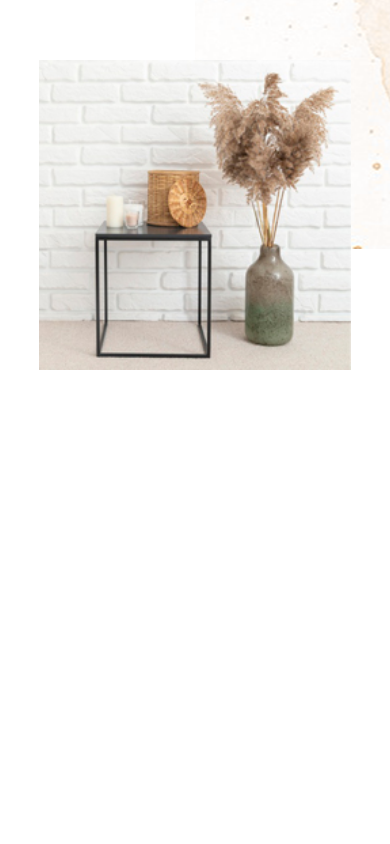
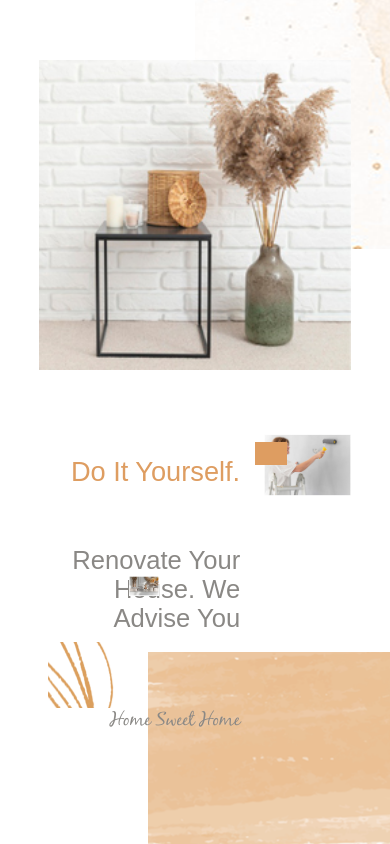
Before and after one commit to ahmed-lotfy-dev/Funiture-Tips-Website, a website: page index.html in a window 390 px wide. Shown: the part 6893-7737 px from the top of the page. Before the commit the page ends 7597 px from the top, so only its background shows below. Drawn offline with Linux system fonts and the light colour scheme.

Commit message:
section 5 nearly finished just responsive part on bigger screen

```diff
--- a/css/main.css
+++ b/css/main.css
@@ -1439,9 +1439,100 @@ body {
 
 
 /* Start Section 5  */
+.section5 {
+    display: flex;
+    position: relative;
+    width: 80vw;
+    justify-content: center;
+    margin: 0 auto;
+    flex-direction: row;
+    padding-top: var(--padding-top);
+    padding-bottom: var(--padding-bottom);
+}
 
+.section5::after {
+    content: "";
+    position: absolute;
+    background: url(../images/section-5-right-shape.png) no-repeat center center;
+    width: 100%;
+    height: 50%;
+    bottom: -15%;
+    right: -35%;
+    z-index: -1;
+}
 
+.section5 .heading {
+    text-align: right;
+    padding-right: 1.5rem;
+}
 
+.section5 .heading h2 {
+    color: var(--main-color);
+    font-weight: 400;
+    text-transform: capitalize;
+    font-size: 1.7rem;
+    padding-bottom: 2rem;
+}
 
+.section5 .heading p {
+    text-transform: capitalize;
+    font-size: 1.6rem;
+    color: var(--text-color-dark);
+    width: 100%;
+    padding-bottom: 2rem;
 
-/* End Section 5  */
+}
+
+.section5 .heading h3 {
+    font-family: "black-jack-regular", sans-serif;
+    font-weight: 400;
+    text-transform: capitalize;
+    color: var(--text-color-dark);
+    padding-top: 1rem;
+}
+
+.section5 .images {
+    flex-basis: 60%;
+}
+
+.section5 .images .images-container {
+    position: relative;
+}
+
+.section5 .images .images-container .img1 {
+    width: 100%;
+}
+
+.section5 .images .images-container::before {
+    content: "";
+    position: absolute;
+    background: url(../images/section-5-left-shape.png) no-repeat center center;
+    height: 100%;
+    width: 100%;
+    bottom: -13rem;
+    left: -13.5rem;
+}
+
+.section5 .images .images-container::after {
+    content: "";
+    position: absolute;
+    background: var(--main-color);
+    width: 2rem;
+    height: 35%;
+    top: 0.5rem;
+    right: 4rem;
+}
+
+.section5 .images .images-container img:last-of-type {
+    width: 35%;
+    position: absolute;
+    bottom: -6rem;
+    right: 12rem;
+
+    @media(max-width:787px) {
+        .section5 {
+            flex-wrap: wrap
+        }
+    }
+
+    /* End Section 5  */
--- a/index.html
+++ b/index.html
@@ -176,7 +176,15 @@
     <!-- Start Section 5 -->
     <section class="section5">
         <div class="heading">
-
+            <h2>do it yourself.</h2>
+            <p>renovate your house. we advise you</p>
+            <h3>home sweet home</h3>
+        </div>
+        <div class="images">
+            <div class="images-container">
+                <img class="img1" src="./images/section-5-img.jpg" alt="">
+                <img class="img2" src="./images/section-5-img2.jpg" alt="">
+            </div>
         </div>
     </section>
 
```
